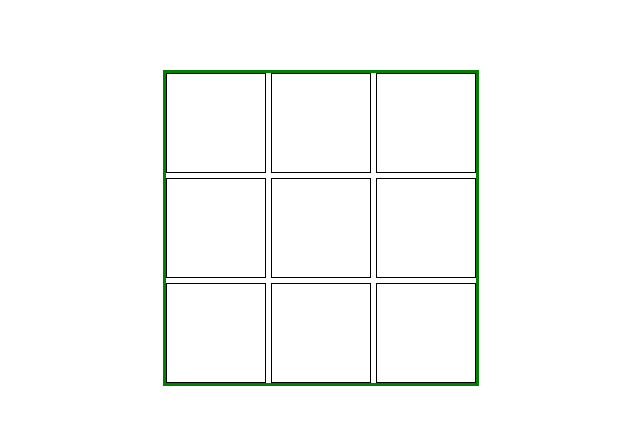
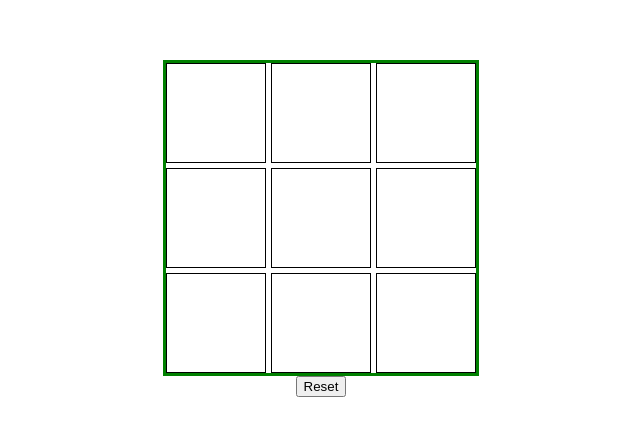
Before and after one commit to DBattou/TicTacToe, a React (Create React App) app: page / in a window 1280 px wide. Shown: the part 172-608 px from the top of the page, without its empty margins (319-959 px from the left). Built offline with nearby package versions, Linux system fonts and the light colour scheme.

Commit message:
Add the ability to reset the game, add test

```diff
--- a/src/App.css
+++ b/src/App.css
@@ -1,5 +1,6 @@
 .App {
   display: flex;
+  flex-direction: column;
   justify-content: center;
   align-items: center;
   height: 100vh;
--- a/src/App.js
+++ b/src/App.js
@@ -31,6 +31,9 @@ function App({ gameSize }) {
         gameState={gameState}
         changeGameState={changeGameState}
       ></Board>
+      <button onClick={() => setGameState(Array(gameSize * gameSize).fill(''))}>
+        Reset
+      </button>
     </div>
   )
 }
```
Also changed, not shown: 1 other file (tests, documents, lock files or other folders).
